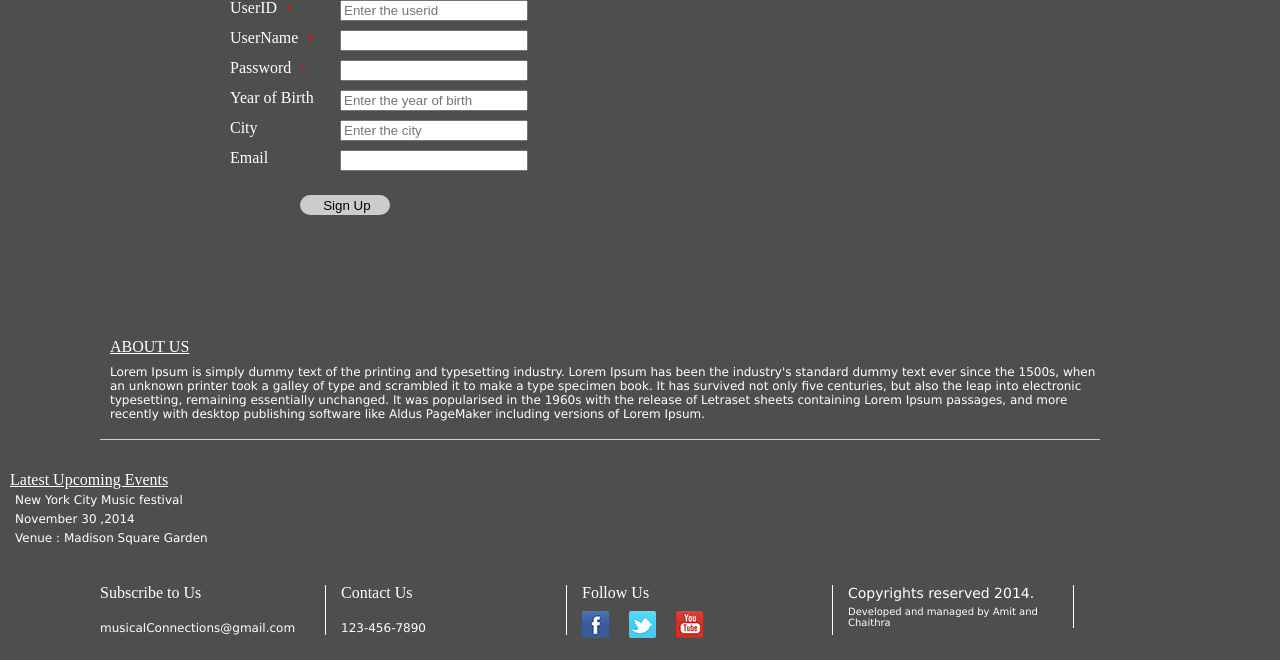
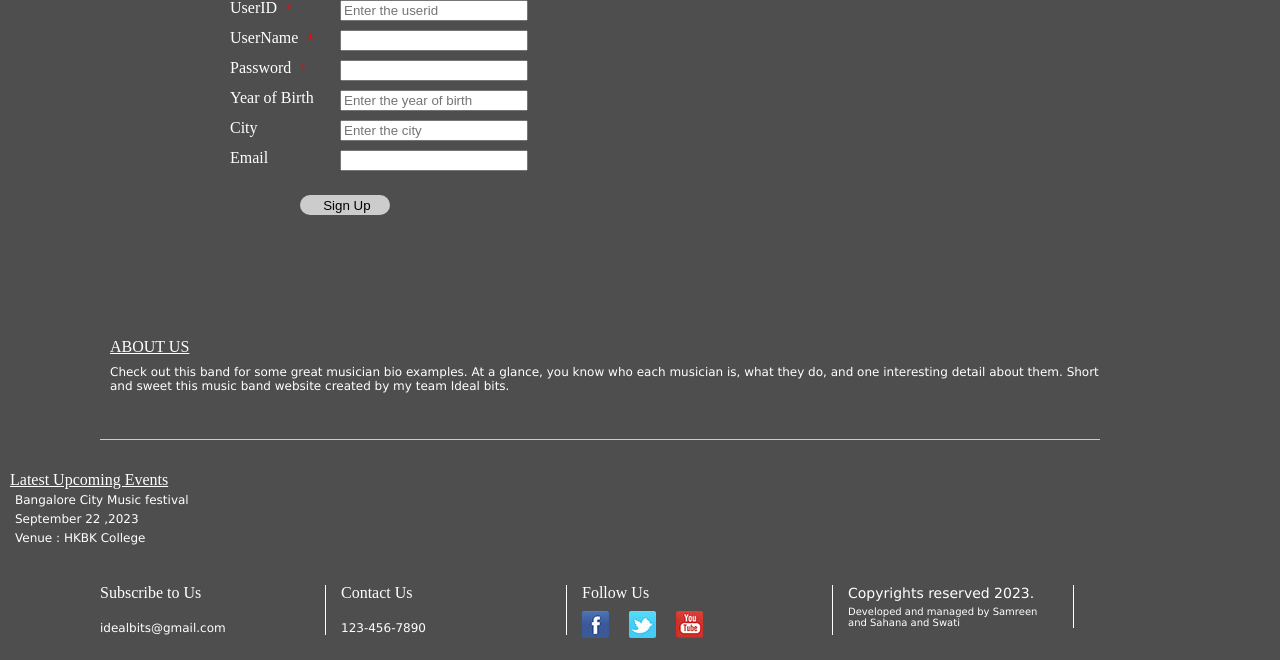
Before and after one commit to 1Samreen/music-band, a PHP site: page /DB-Final-Project/userReg.php in a window 1280 px wide. Shown: the part 140-800 px from the top of the page. Run offline with PHP 8.4, Linux system fonts and the light colour scheme.

Commit message:
userReg.php

```diff
--- a/userReg.php
+++ b/userReg.php
@@ -2,7 +2,7 @@
 <html lang="en">
 	<head>
 		<meta charset="utf-8" />
-		<title>Musical Connection</title>
+		<title>Ideal Bits</title>
  		<link rel="stylesheet" href="css/style.css" type="text/css" />
  		<script type="text/javascript" src="Script/jquery.js"></script>
 	</head>
@@ -95,21 +95,21 @@
 			<div class="middle-content">
 				<h1 style="text-decoration:underline" >ABOUT US</h1>
 				<p>
-				Lorem Ipsum is simply dummy text of the printing and typesetting industry. Lorem Ipsum has been the industry's standard dummy text ever since the 1500s, when an unknown printer took a galley of type and scrambled it to make a type specimen book. It has survived not only five centuries, but also the leap into electronic typesetting, remaining essentially unchanged. It was popularised in the 1960s with the release of Letraset sheets containing Lorem Ipsum passages, and more recently with desktop publishing software like Aldus PageMaker including versions of Lorem Ipsum.
+				Check out this band for some great musician bio examples. At a glance, you know who each musician is, what they do, and one interesting detail about them. Short and sweet this music band website created by my team Ideal bits.
 				</p>
 			</div>
 			<div class="right-content">
 				<h1 style="margin-top:32px;text-decoration:underline">Latest Upcoming Events </h1>
-					<h2>New York City Music festival</h2>
-					<h2>November 30 ,2014 </h2>
-					<h2>Venue : Madison Square Garden</h2>
+					<h2>Bangalore City Music festival</h2>
+					<h2>September 22 ,2023 </h2>
+					<h2>Venue : HKBK College </h2>
 			</div>
 
 		</div>
 		<div class="footer">
 			<div class="left-content wifooterdthalign">
 				<h1>Subscribe to Us</h1>
-				<a href="mailto:amitk26467@gmail.com">musicalConnections@gmail.com</a>
+				<a href="mailto:idealbits@gmail.com">idealbits@gmail.com</a>
 			</div>
 			<div class="left-content wifooterdthalign" style="margin-left:0px">
 				<h1>Contact Us</h1>
@@ -117,13 +117,13 @@
 			</div>
 			<div class="left-content social-network" style="margin-left:0px">
 				<h1>Follow Us</h1>
-				<a href="https://www.facebook.com/Connectionsoriginalmusicall" class="socialnet" style="clear:left"></a>
+				<a href="https://www.facebook.com/idealbitsmusical" class="socialnet" style="clear:left"></a>
 				<a href="https://twitter.com/music" class="socialnet twitter"></a>
 				<a href="http://www.youtube.com/user/FlyingBalalaikaBros" class="socialnet youtube"></a>
 			</div>
 			<div class="left-content wifooterdthalign" style="margin-left:0px">
-				<h2 style="margin-top:0px;font-size:14px">Copyrights reserved 2014.</h2>
-				<h2 style="margin-top:5px;font-size:10px">Developed and managed by Amit and Chaithra</h2>
+				<h2 style="margin-top:0px;font-size:14px">Copyrights reserved 2023.</h2>
+				<h2 style="margin-top:5px;font-size:10px">Developed and managed by Samreen and Sahana and Swati</h2>
 
 
 			</div>
```
